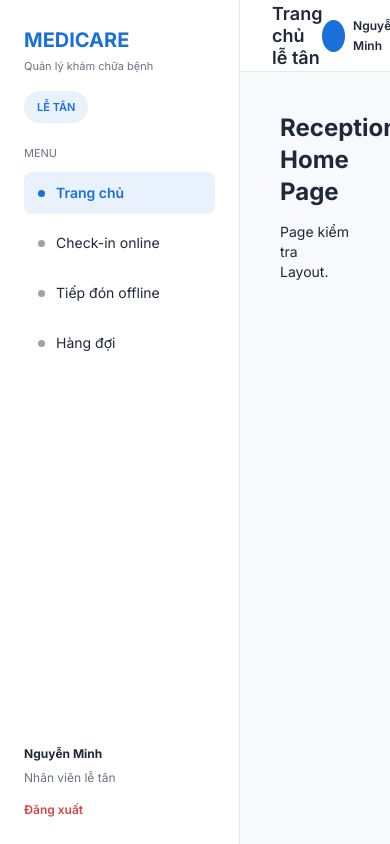
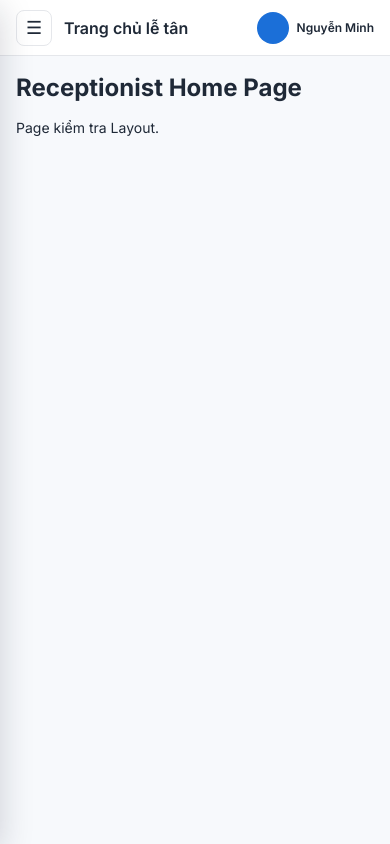
Before and after one commit to Minh08012005/healthcare-appointment-system, a React (Vite) app in the folder frontend/: page /receptionist in a window 390 px wide. Built offline with nearby package versions, Linux system fonts and the light colour scheme; no server answers.

Commit message:
fix: make patient shared layout responsive

```diff
--- a/frontend/src/components/layout/MainLayout.css
+++ b/frontend/src/components/layout/MainLayout.css
@@ -126,3 +126,112 @@
   padding: 40px;
   overflow: auto;
 }
+
+/* ------------------------------------------------------------------
+   Responsive (C2-FIX): mobile/tablet <= 900px.
+   Sidebar rời khỏi luồng layout và trở thành drawer mở bằng nút ☰ ở Topbar,
+   nên không còn chiếm 240px chiều rộng của nội dung như trước.
+   Từ 901px trở lên không có rule nào ở đây áp dụng -> desktop giữ nguyên.
+   ------------------------------------------------------------------ */
+
+/* Ẩn các phần tử chỉ dùng cho mobile ở desktop */
+.sidebar__close,
+.topbar__menu,
+.layout__backdrop {
+  display: none;
+}
+
+@media (max-width: 900px) {
+  .layout {
+    flex-direction: column;
+  }
+
+  .sidebar {
+    position: fixed;
+    top: 0;
+    bottom: 0;
+    left: 0;
+    z-index: 40;
+    width: 260px;
+    max-width: 82vw;
+    overflow-y: auto;
+    transform: translateX(-100%);
+    transition: transform 0.2s ease;
+    box-shadow: 0 8px 32px rgba(15, 23, 42, 0.18);
+  }
+  .sidebar--open {
+    transform: translateX(0);
+  }
+  .sidebar__close {
+    display: inline-flex;
+    align-items: center;
+    justify-content: center;
+    position: absolute;
+    top: 12px;
+    right: 12px;
+    width: 32px;
+    height: 32px;
+    border: 1px solid var(--border);
+    border-radius: 50%;
+    background: #fff;
+    color: var(--text);
+    font-size: 14px;
+    line-height: 1;
+    cursor: pointer;
+  }
+
+  .layout__backdrop {
+    display: block;
+    position: fixed;
+    inset: 0;
+    z-index: 30;
+    background: rgba(15, 23, 42, 0.45);
+    opacity: 0;
+    pointer-events: none;
+    transition: opacity 0.2s ease;
+  }
+  .layout__backdrop--show {
+    opacity: 1;
+    pointer-events: auto;
+  }
+
+  .topbar {
+    height: 56px;
+    padding: 0 16px;
+    gap: 12px;
+    justify-content: flex-start;
+  }
+  .topbar__menu {
+    display: inline-flex;
+    align-items: center;
+    justify-content: center;
+    flex-shrink: 0;
+    width: 36px;
+    height: 36px;
+    border: 1px solid var(--border);
+    border-radius: var(--radius);
+    background: #fff;
+    color: var(--text);
+    font-size: 18px;
+    line-height: 1;
+    cursor: pointer;
+  }
+  .topbar__title {
+    min-width: 0;
+    overflow: hidden;
+    font-size: 16px;
+    line-height: 20px;
+    white-space: nowrap;
+    text-overflow: ellipsis;
+  }
+  .topbar__user {
+    margin-left: auto;
+    min-width: 0;
+    overflow: hidden;
+    white-space: nowrap;
+  }
+
+  .layout__content {
+    padding: 16px;
+  }
+}
--- a/frontend/src/components/layout/MainLayout.jsx
+++ b/frontend/src/components/layout/MainLayout.jsx
@@ -1,3 +1,4 @@
+import { useState } from "react";
 import { Outlet, useLocation, useNavigate } from "react-router-dom";
 import Sidebar from "./Sidebar";
 import Topbar from "./Topbar";
@@ -11,6 +12,13 @@ function MainLayout({ role, userName, userTitle }) {
   const { user, logout } = useAuth();
   const menu = sidebarMenus[role] || { roleLabel: "", items: [] };
   const current = menu.items.find((item) => item.path === pathname);
+
+  // Mobile (<= 900px): sidebar là drawer. Lưu pathname lúc mở nên khi đổi trang
+  // drawer tự đóng mà không cần useEffect. Desktop không dùng các class này.
+  const [navOpenFor, setNavOpenFor] = useState(null);
+  const navOpen = navOpenFor === pathname;
+  const openNav = () => setNavOpenFor(pathname);
+  const closeNav = () => setNavOpenFor(null);
 
   // Ưu tiên user thật; props chỉ còn cho các role chưa làm Auth (C1)
   const displayName = userName ?? user?.ho_ten ?? user?.username ?? "";
@@ -29,9 +37,21 @@ function MainLayout({ role, userName, userTitle }) {
         userName={displayName}
         userTitle={displayTitle}
         onLogout={handleLogout}
+        open={navOpen}
+        onClose={closeNav}
+      />
+      <div
+        className={`layout__backdrop${navOpen ? " layout__backdrop--show" : ""}`}
+        onClick={closeNav}
+        aria-hidden="true"
       />
       <div className="layout__main">
-        <Topbar title={current?.title ?? current?.label ?? ""} userName={displayName} />
+        <Topbar
+          title={current?.title ?? current?.label ?? ""}
+          userName={displayName}
+          navOpen={navOpen}
+          onOpenNav={openNav}
+        />
         <main className="layout__content">
           <Outlet />
         </main>
--- a/frontend/src/components/layout/Sidebar.jsx
+++ b/frontend/src/components/layout/Sidebar.jsx
@@ -1,8 +1,16 @@
 import { NavLink } from "react-router-dom";
 
-function Sidebar({ roleLabel, items, userName, userTitle, onLogout }) {
+function Sidebar({ roleLabel, items, userName, userTitle, onLogout, open = false, onClose }) {
   return (
-    <aside className="sidebar">
+    <aside className={`sidebar${open ? " sidebar--open" : ""}`}>
+      <button
+        type="button"
+        className="sidebar__close"
+        onClick={onClose}
+        aria-label="Đóng menu"
+      >
+        ✕
+      </button>
       <div className="sidebar__brand">MEDICARE</div>
       <div className="sidebar__sub">Quản lý khám chữa bệnh</div>
       <span className="sidebar__role">{roleLabel}</span>
@@ -10,7 +18,13 @@ function Sidebar({ roleLabel, items, userName, userTitle, onLogout }) {
       <div className="sidebar__label">MENU</div>
       <nav className="sidebar__nav">
         {items.map((item) => (
-          <NavLink key={item.path} to={item.path} end className="sidebar__link">
+          <NavLink
+            key={item.path}
+            to={item.path}
+            end
+            className="sidebar__link"
+            onClick={onClose}
+          >
             <span className="sidebar__dot" />
             {item.label}
           </NavLink>
--- a/frontend/src/components/layout/Topbar.jsx
+++ b/frontend/src/components/layout/Topbar.jsx
@@ -1,6 +1,15 @@
-function Topbar({ title, userName }) {
+function Topbar({ title, userName, onOpenNav, navOpen = false }) {
   return (
     <header className="topbar">
+      <button
+        type="button"
+        className="topbar__menu"
+        onClick={onOpenNav}
+        aria-label="Mở menu"
+        aria-expanded={navOpen}
+      >
+        ☰
+      </button>
       <h2 className="topbar__title">{title}</h2>
       <div className="topbar__user">
         <span className="topbar__avatar" />
```
